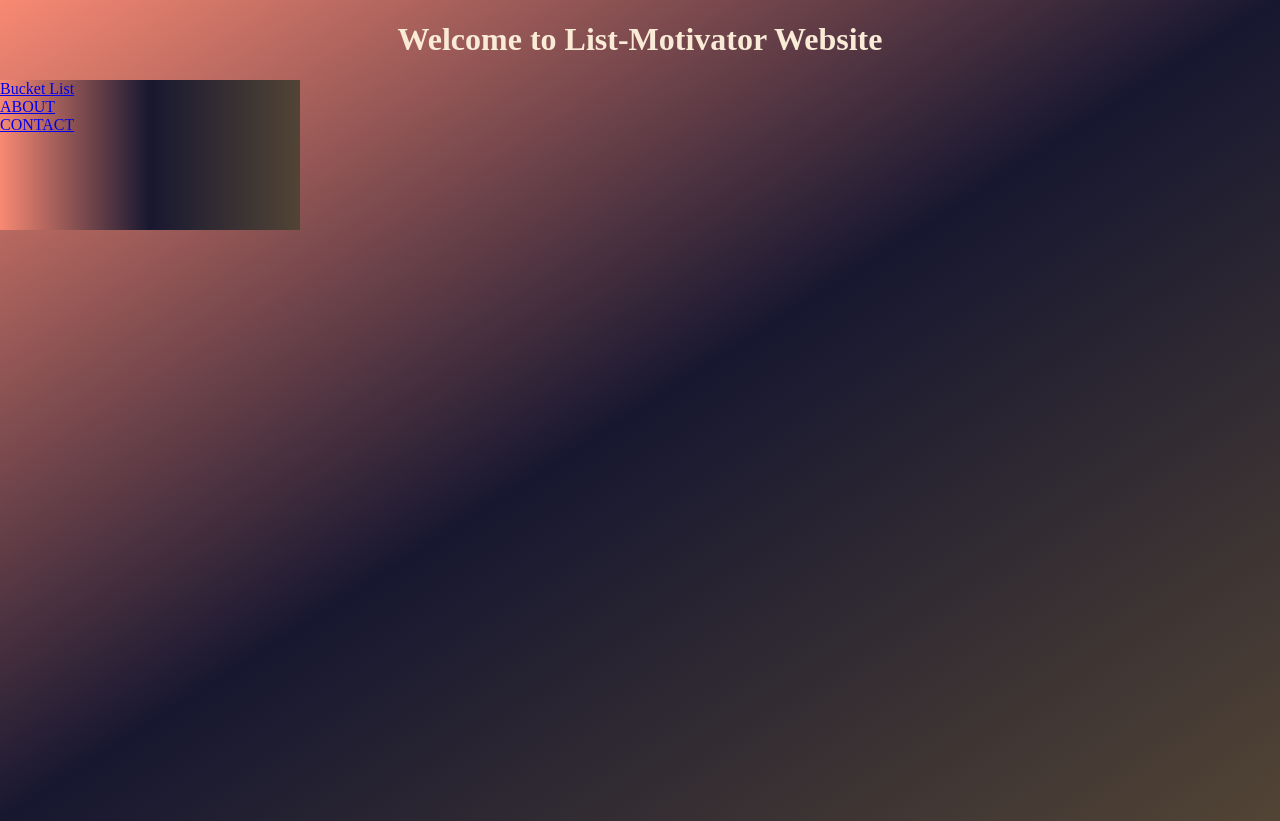
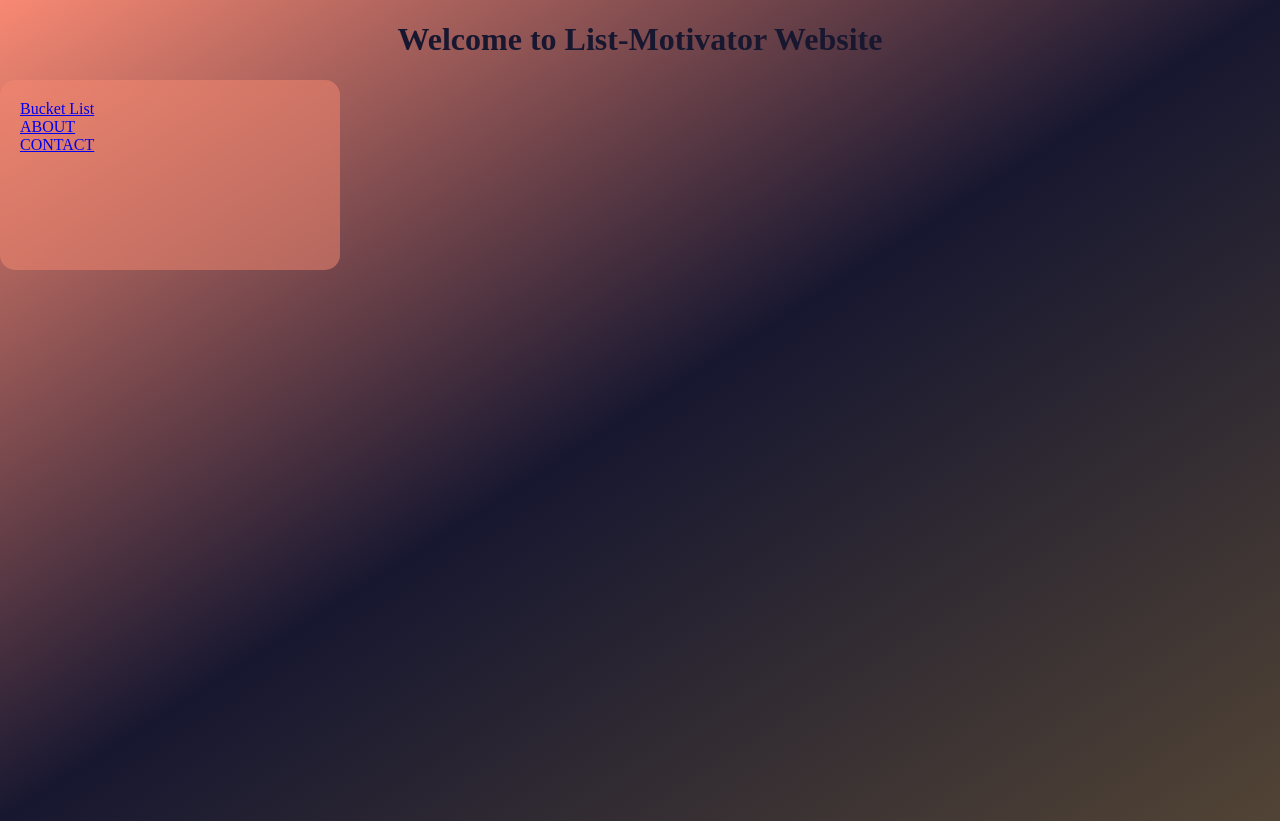
Before and after one commit to eberriphath/BUCKET-LIST-Motivator, a plain HTML site: page index.html in a window 1280 px wide. Drawn offline with Linux system fonts and the light colour scheme.

Commit message:
glass container

```diff
--- a/styles/styles.css
+++ b/styles/styles.css
@@ -8,12 +8,14 @@ body {
 
   h1 {
     text-align: center;
-    color: antiquewhite;
+    color: #171730;
   }
 
   .glass-container {
-    height: 150px;
-    width: 300px;
-    background: linear-gradient(to right,#f88973,#171730,rgb(82, 68, 53));
-    backdrop-filter: blur(10px)
+  height: 150px;
+  width: 300px;
+  background: rgba(248, 137, 115, 0.5);
+  backdrop-filter: blur(10px);
+  border-radius: 15px;
+  padding: 20px;
   }
```
Also changed, not shown: src/script.js (line endings or trailing spaces).
